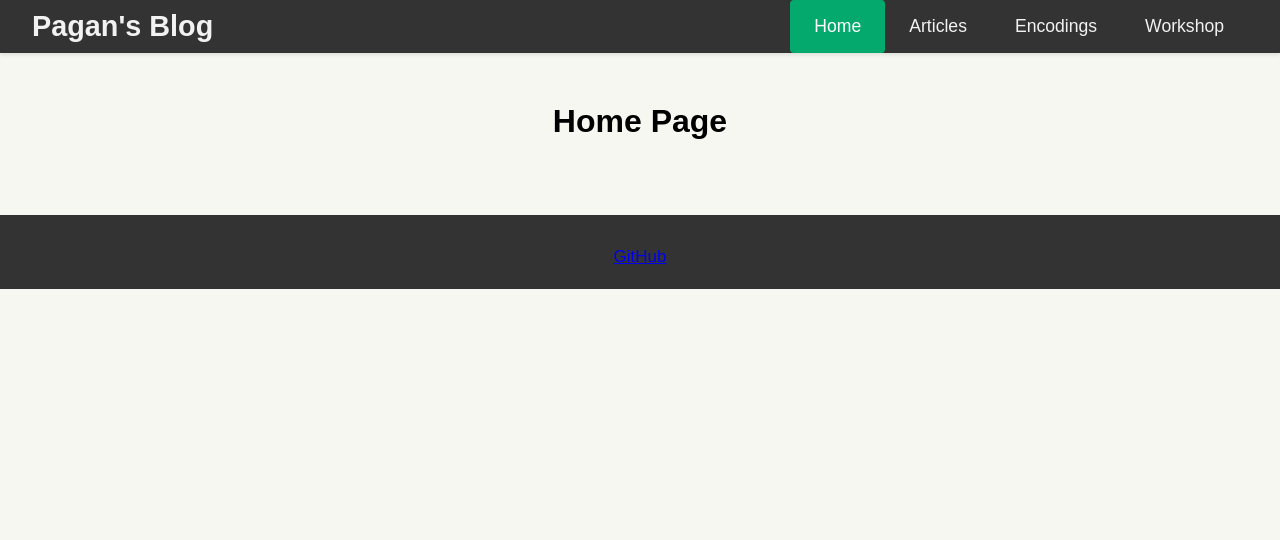
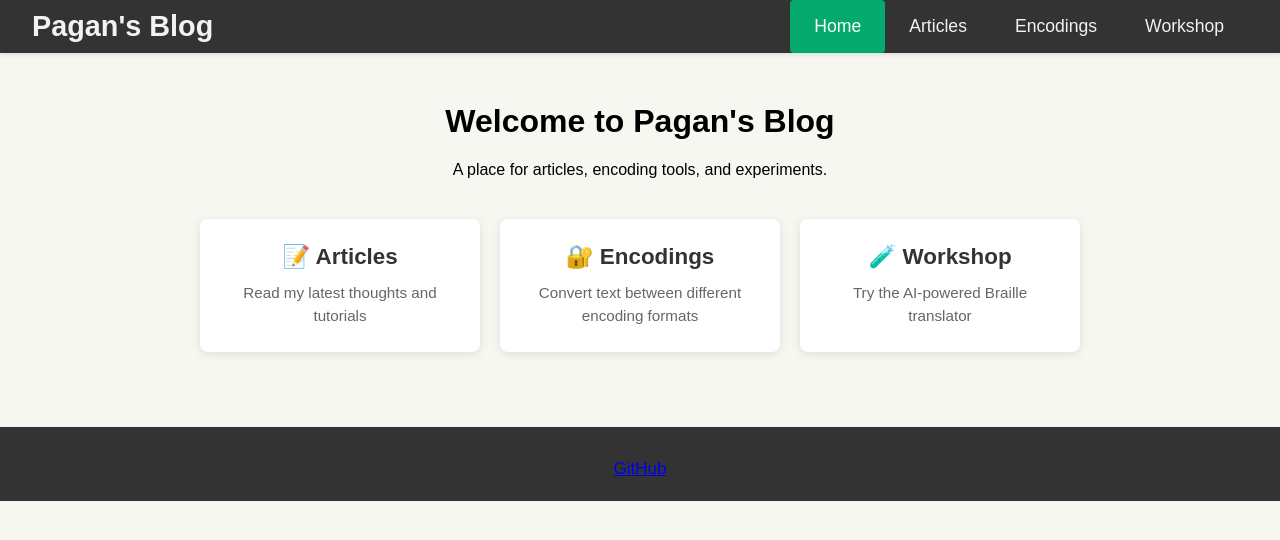
Before and after one commit to pagan404/pagan404.github.io, a React (Vite) app in the folder react-app/: page / in a window 1280 px wide. Shown: the top 540 px of the page. Built offline with nearby package versions, Linux system fonts and the light colour scheme.

Commit message:
Updated App.jsx

```diff
--- a/react-app/src/App.jsx
+++ b/react-app/src/App.jsx
@@ -1,19 +1,13 @@
 import { BrowserRouter, Routes, Route } from "react-router-dom";
 import { Header, Footer } from "./components/layout";
+import { Home } from "./pages";
 
-// Placeholder pages - we'll build these next
-function Home() {
-  return (
-    <div className="read-my-blog">
-      <h1>Home Page</h1>
-    </div>
-  );
-}
-
+// Placeholder pages - we'll build these in later phases
 function Articles() {
   return (
     <div className="read-my-blog">
       <h1>Articles Page</h1>
+      <p>Coming soon...</p>
     </div>
   );
 }
@@ -22,6 +16,7 @@ function Encodings() {
   return (
     <div className="read-my-blog">
       <h1>Encodings Page</h1>
+      <p>Coming soon...</p>
     </div>
   );
 }
@@ -30,6 +25,7 @@ function Workshop() {
   return (
     <div className="read-my-blog">
       <h1>Workshop Page</h1>
+      <p>Coming soon...</p>
     </div>
   );
 }
```
